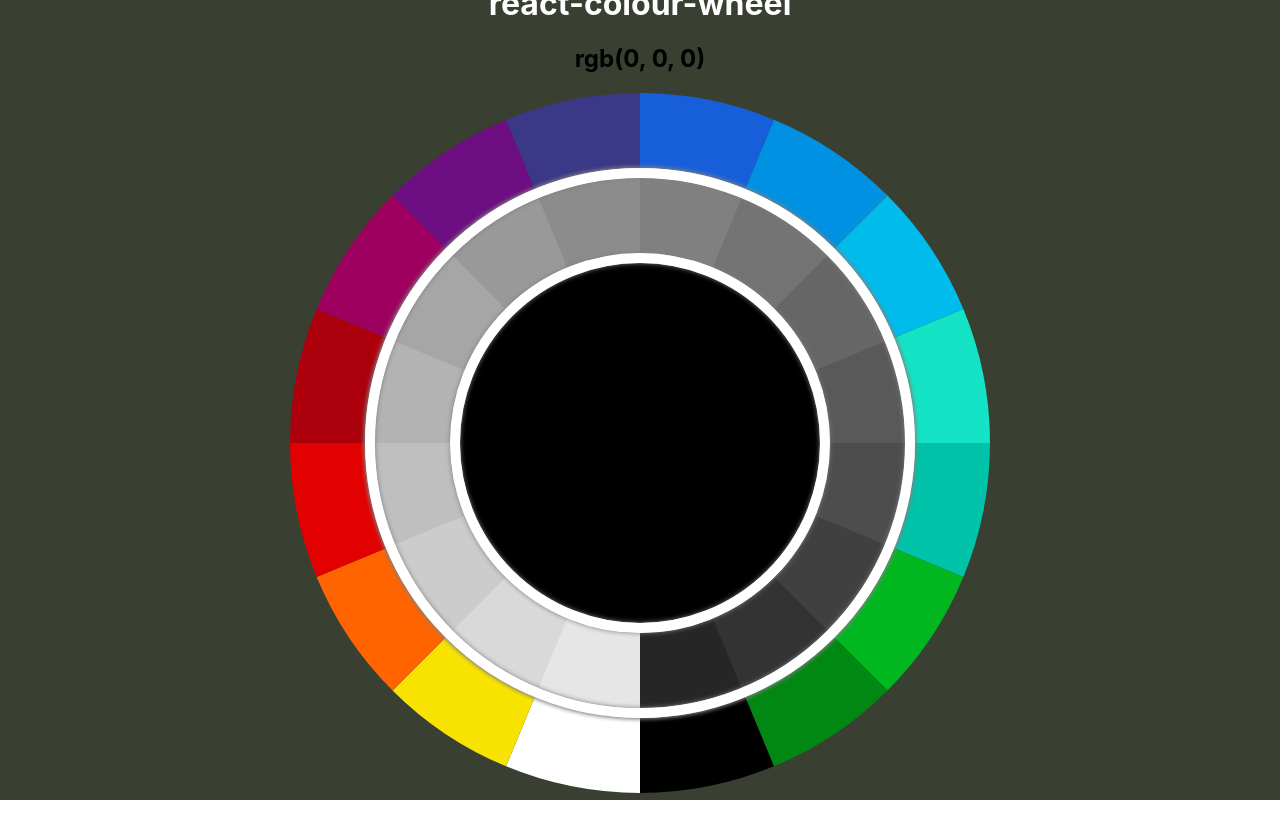
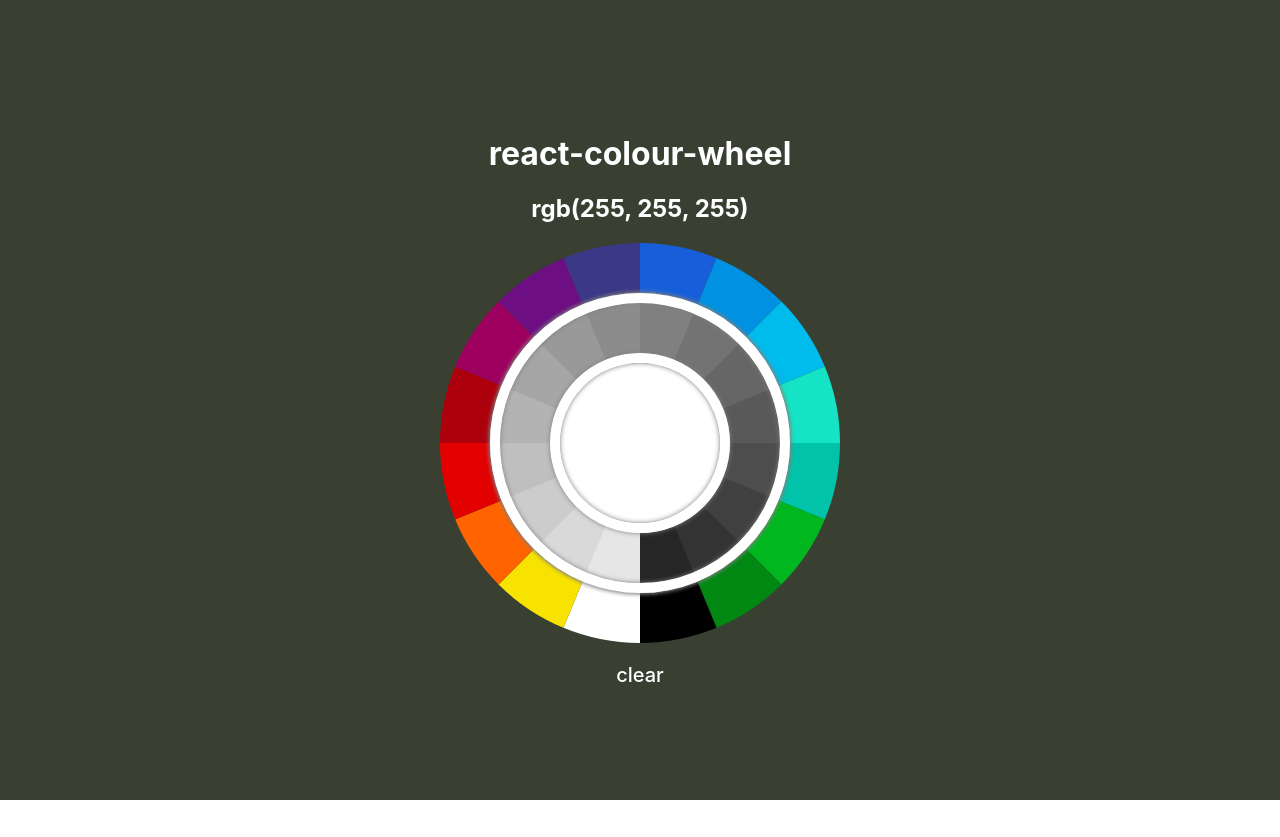
Before and after one commit to talor-hammond/react-colour-wheel, a React (Create React App) app: page / in a window 1280 px wide. After the commit the page ends 800 px from the top, so only its background shows below. Built offline with nearby package versions, Linux system fonts and the light colour scheme.

Commit message:
working state w out canvas drawing bug

```diff
--- a/src/App.js
+++ b/src/App.js
@@ -3,7 +3,7 @@ import React, { Component } from 'react'
 // react-colour-wheel:
 import ColourWheel from './components/colourWheel/ColourWheel'
 
-const yourDefaultColour = 'rgb(0, 0, 0)'
+const yourDefaultColour = 'rgb(255, 255, 255)'
 
 class App extends Component {
   state = {
@@ -37,9 +37,9 @@ class App extends Component {
           <h2><span style={{ color: selectedColour }}>{selectedColour}</span></h2>
         </div>
         <ColourWheel
-          radius={350}
+          radius={200}
           padding={10}
-          lineWidth={75}
+          lineWidth={50}
           onColourSelected={(rgb) => this.setState({ selectedColour: rgb })}
           onRef={ref => (this.colourWheel = ref)}
           spacers={{
```
